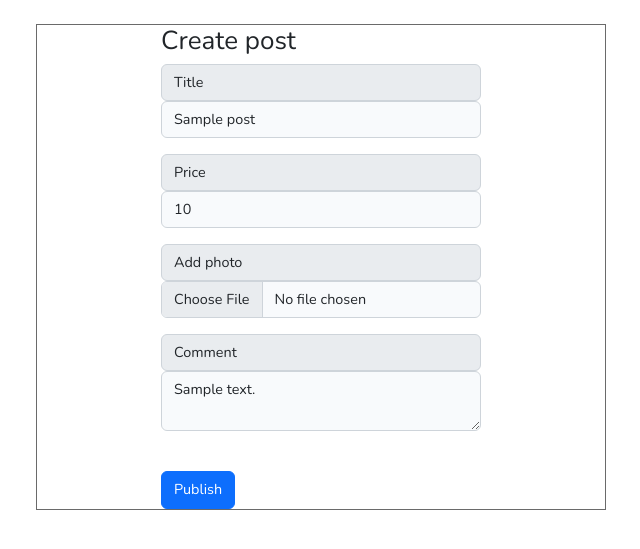
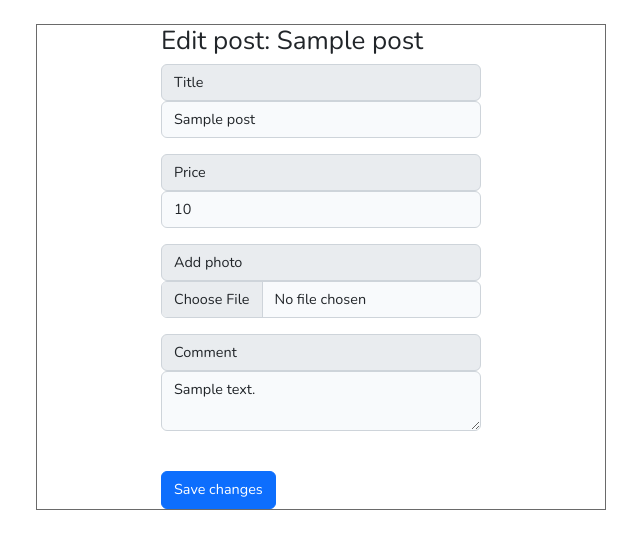
Before and after one commit to marinkus/laravel_crud-beauty, a Laravel app: page /post/edit/1 in a window 1280 px wide. Shown: the part 120-669 px from the top of the page, without its empty margins (34-674 px from the left). Run offline with Laravel 9, Linux system fonts and the light colour scheme; tables that the repository leaves empty hold one stand-in row (values such as "Sample post"); style sheets or scripts are compiled from the project's sources.

Commit message:
edit.blade

```diff
--- a/v1/resources/views/post/edit.blade.php
+++ b/v1/resources/views/post/edit.blade.php
@@ -7,7 +7,7 @@
                 <form action="{{route('post_edit', $post)}}" method="post" enctype="multipart/form-data">
                     @csrf
                     @method('put')
-                <h3 class="heading">Create post</h3>
+                <h3 class="heading">Edit post: {{$post->title}}</h3>
                 <div class="mb-3">
                     <span class="input-group-text">Title</span>
                     <input value="{{ old('title', $post->title) }}" type="text" class="form-control" name="title">
@@ -24,7 +24,7 @@
                     <span class="input-group-text">Comment</span>
                     <textarea class="form-control" name="comment">{{ old('comment', $post->comment) }}</textarea>
                 </div>
-                <button type="submit" class="btn btn-primary mt-4">Publish</button>
+                <button type="submit" class="btn btn-primary mt-4">Save changes</button>
                 </form>
             </div>
         </div>
```
